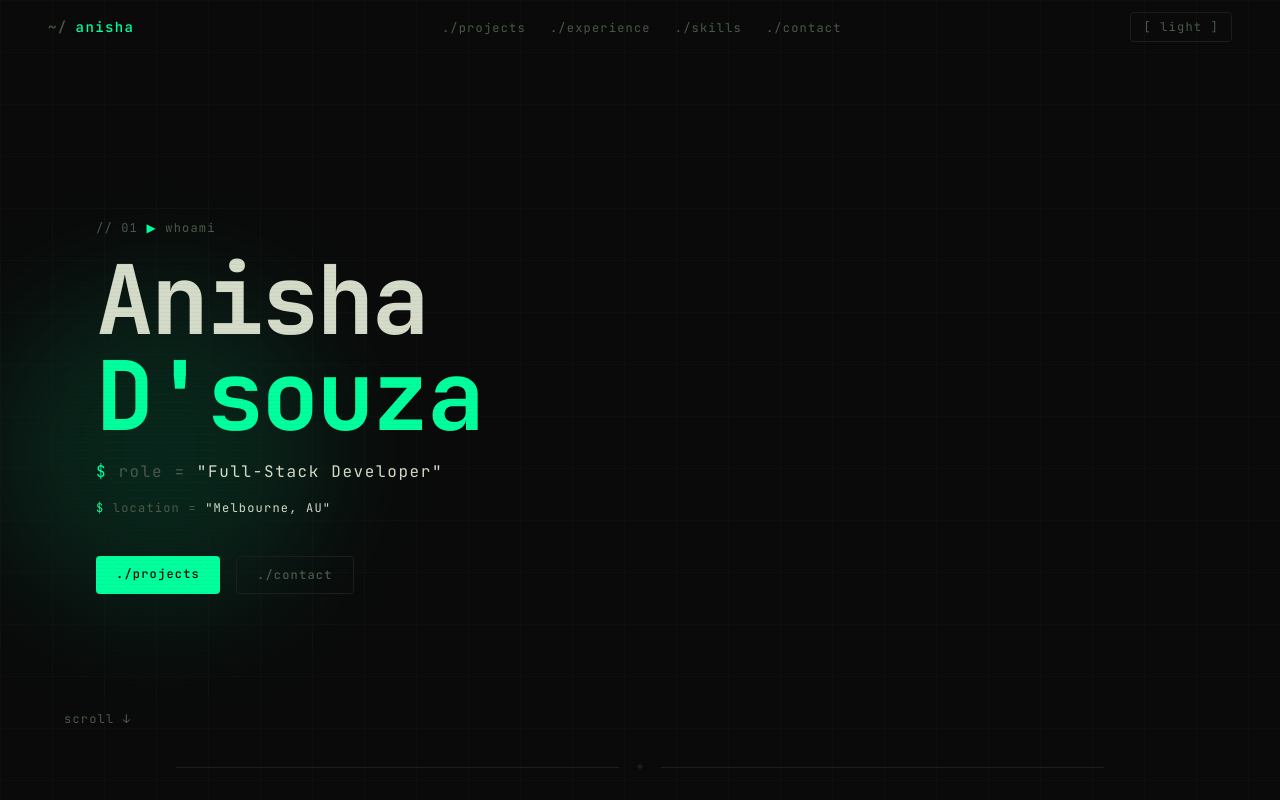
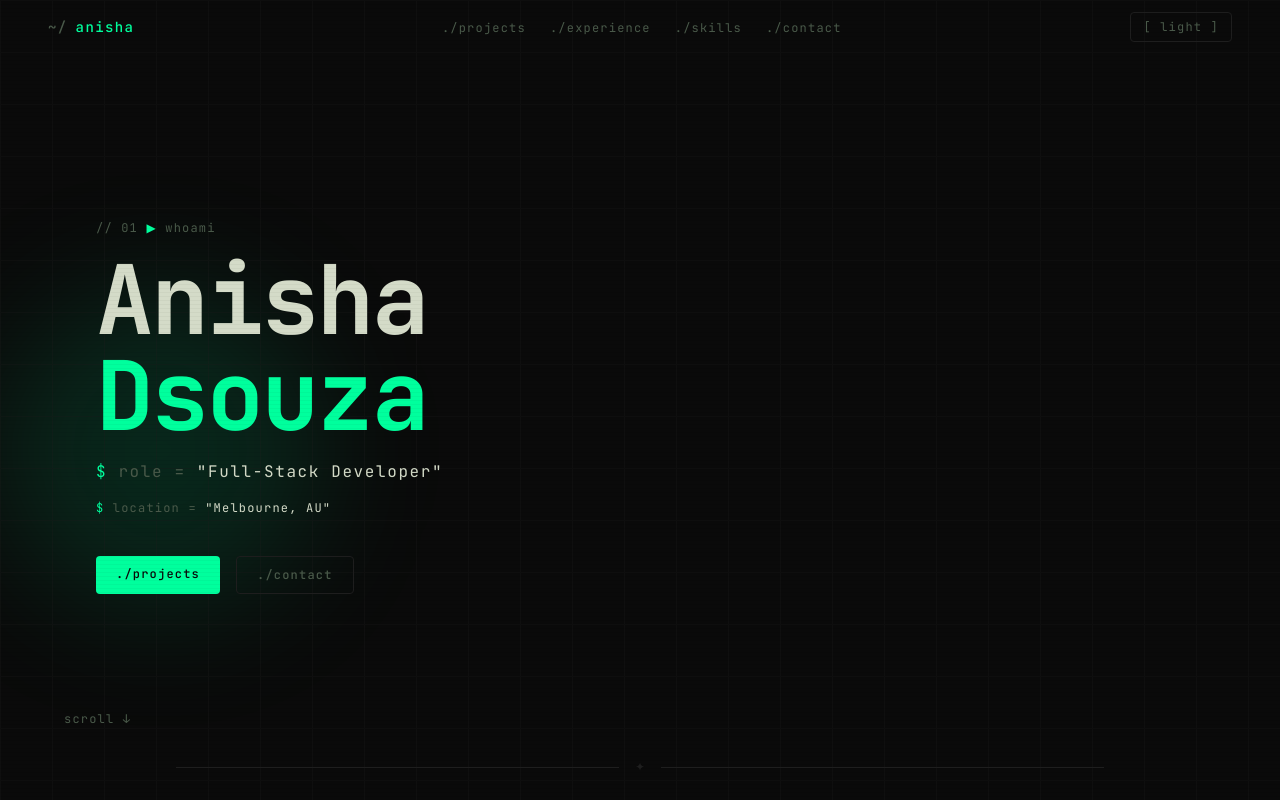
Before and after one commit to Anisha18/anisha-portfolio, a React (Vite) app: page / in a window 1280 px wide. Shown: the top 800 px of the page. Built offline with nearby package versions, Linux system fonts and the light colour scheme.

Commit message:
Fixed name

```diff
--- a/src/components/Hero.tsx
+++ b/src/components/Hero.tsx
@@ -80,7 +80,7 @@ export default function Hero() {
         >
           Anisha
           <br />
-          <span style={{ color: "var(--green)" }}>D'souza</span>
+          <span style={{ color: "var(--green)" }}>Dsouza</span>
         </h1>
 
         <p
```
